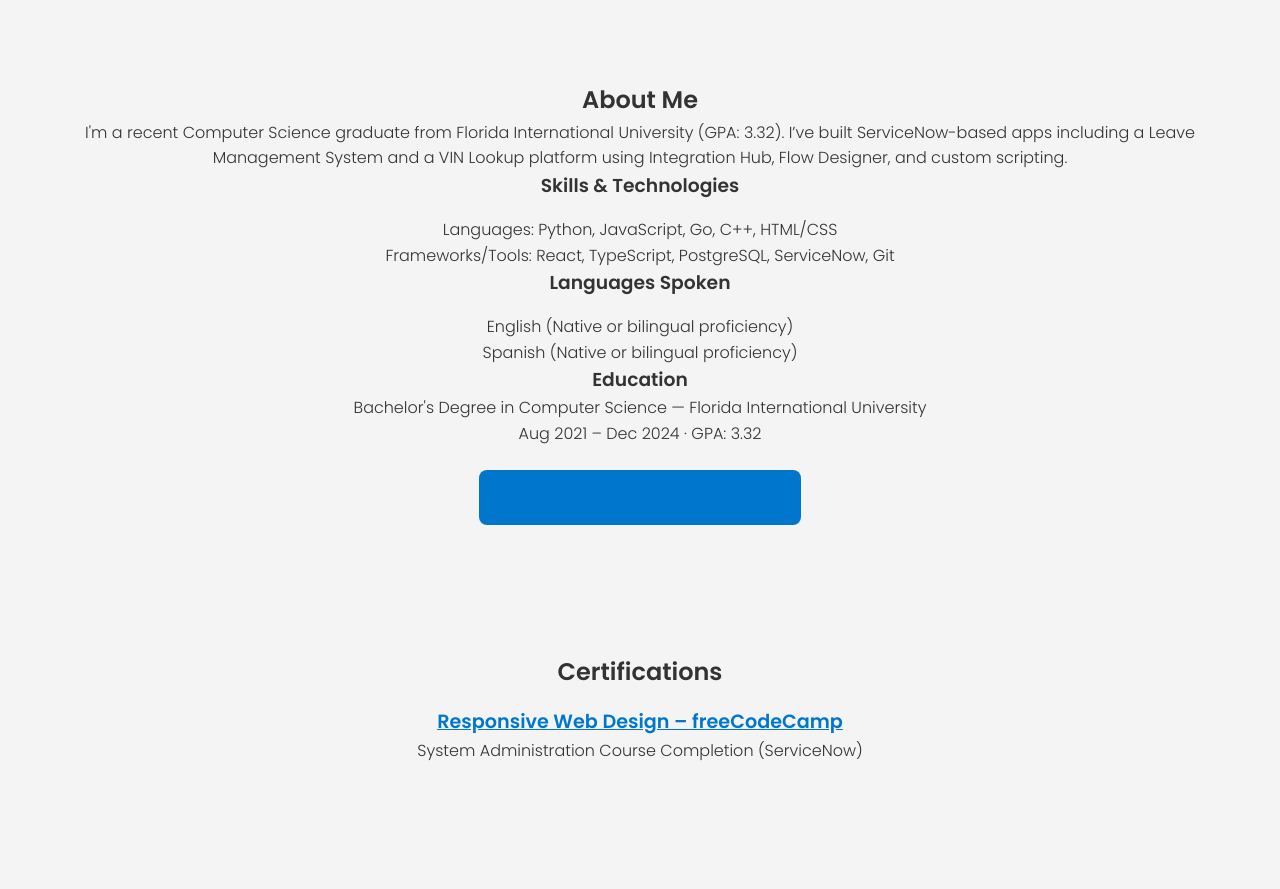
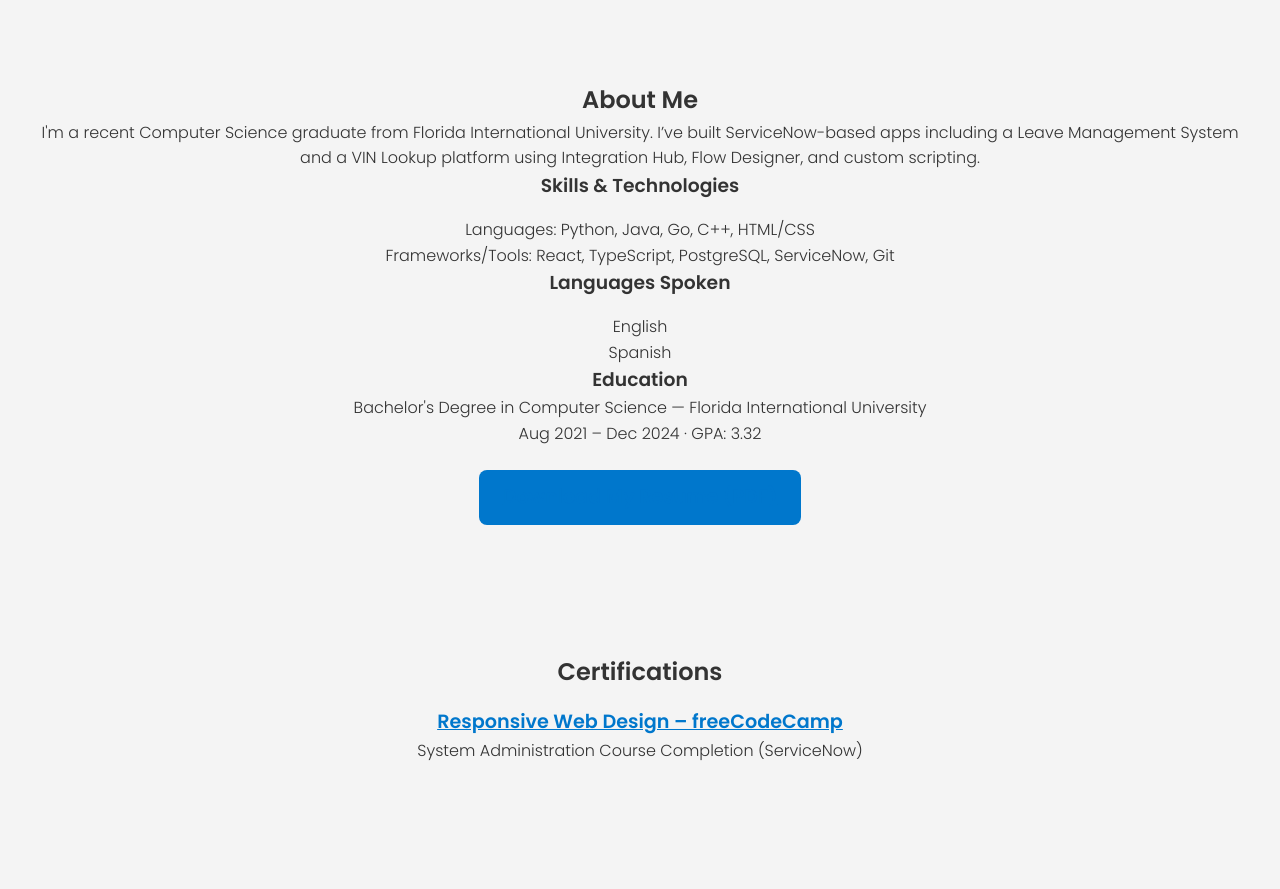
Before and after one commit to AbelAguilera312/portfolio-website, a plain HTML site: page index.html in a window 1280 px wide. Shown: the part 1180-2069 px from the top of the page. Drawn offline with Linux system fonts and the light colour scheme.

Commit message:
Minor issues

```diff
--- a/index.html
+++ b/index.html
@@ -56,19 +56,19 @@
   <section id="about">
     <h2>About Me</h2>
     <p>
-      I'm a recent Computer Science graduate from Florida International University (GPA: 3.32). I’ve built
+      I'm a recent Computer Science graduate from Florida International University. I’ve built
       ServiceNow-based apps including a Leave Management System and a VIN Lookup platform using Integration Hub, Flow
       Designer, and custom scripting.
     </p>
     <h3>Skills & Technologies</h3>
     <ul>
-      <li>Languages: Python, JavaScript, Go, C++, HTML/CSS</li>
+      <li>Languages: Python, Java, Go, C++, HTML/CSS</li>
       <li>Frameworks/Tools: React, TypeScript, PostgreSQL, ServiceNow, Git</li>
     </ul>
     <h3>Languages Spoken</h3>
     <ul>
-      <li>English (Native or bilingual proficiency)</li>
-      <li>Spanish (Native or bilingual proficiency)</li>
+      <li>English</li>
+      <li>Spanish</li>
     </ul>
     <h3>Education</h3>
     <p>
```
